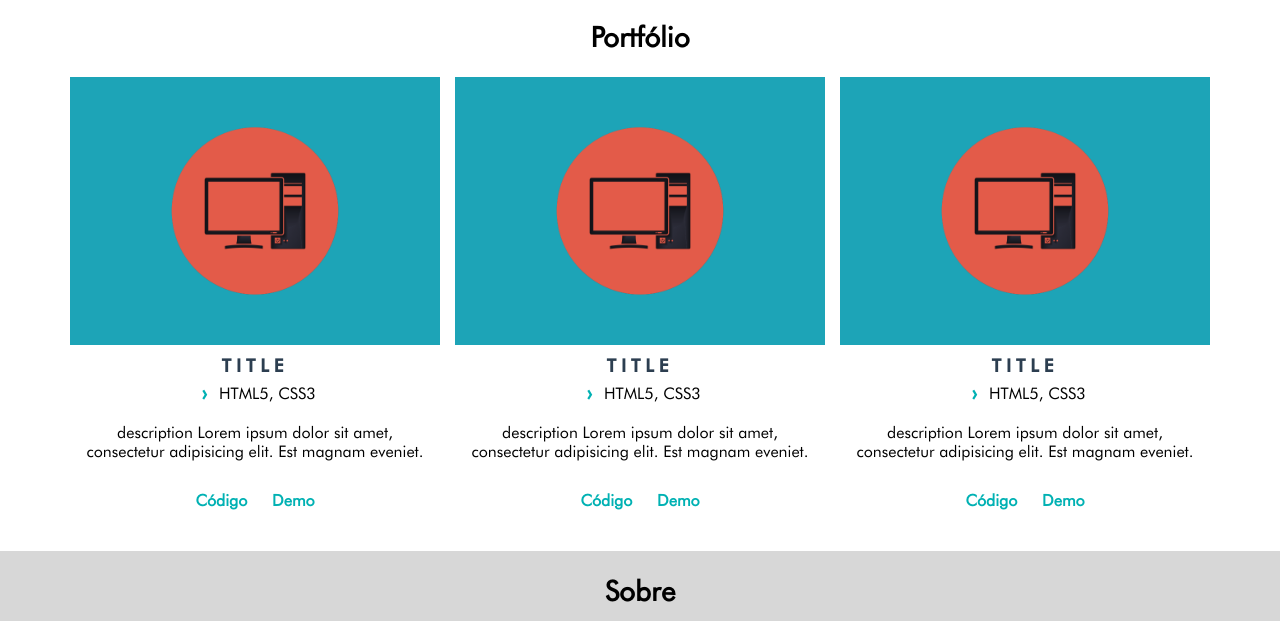
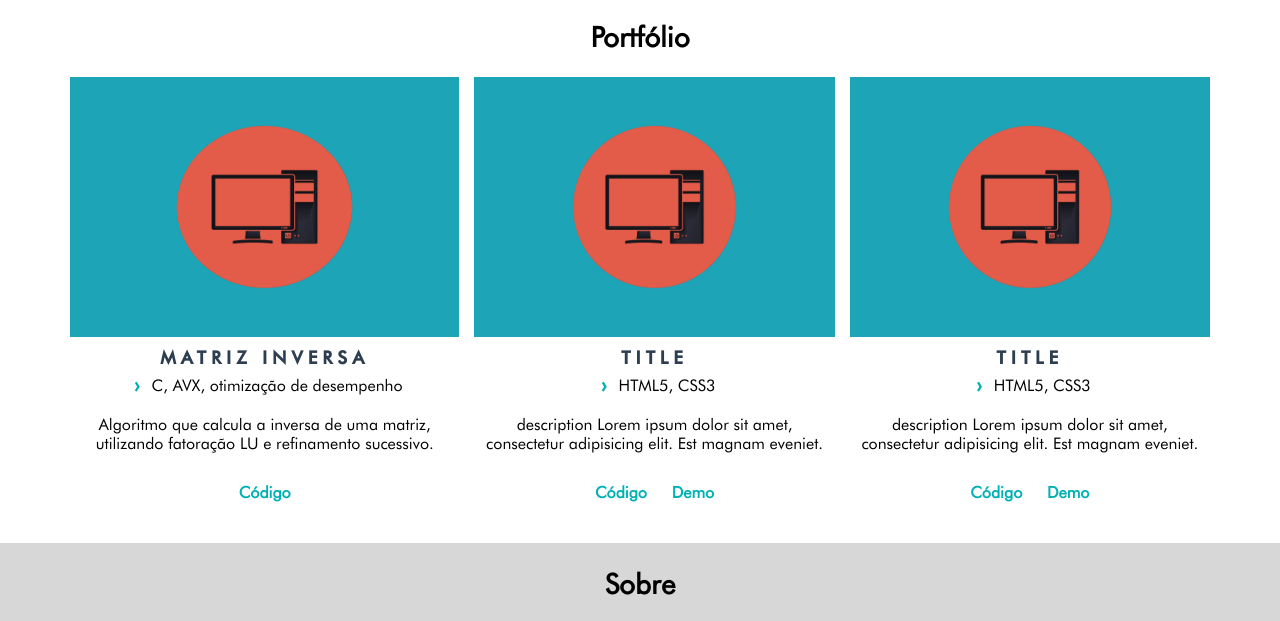
Before and after one commit to guilherme-dev/guilherme-dev.github.io, a website: page index.html in a window 1280 px wide. Shown: the part 603-1224 px from the top of the page. Drawn offline with nearby package versions, Linux system fonts and the light colour scheme.

Commit message:
add matriz inversa to portfolio

```diff
--- a/index.html
+++ b/index.html
@@ -48,15 +48,15 @@
 			<div class="row">
 				<div class="row__item work-item">
 					<figure>
-						<img src="dist/img/computer.png" alt="Imagem ilustrativa do projeto" title="Ícone minimalista de um computador.">
+						<img src="dist/img/computer.png" alt="Imagem ilustrativa do projeto" title="Scrrenshot do cabeçalho da documentação do projeto">
 						<figcaption>
-							<h3 class="work-item__title">Title</h3>
+							<h3 class="work-item__title">Matriz inversa</h3>
 							<ul class="work-item__tags">
-								<li>HTML5, CSS3</li>
+								<li>C, AVX, otimização de desempenho</li>
 							</ul>
-							<p class="work-item__desc">description Lorem ipsum dolor sit amet, consectetur adipisicing elit. Est magnam eveniet.</p>
-							<a href="#" class="work-item__link" target="_blank" rel="external" >Código</a>
-							<a href="#" class="work-item__link" target="_blank" rel="external" >Demo</a>
+							<p class="work-item__desc">Algoritmo que calcula a inversa de uma matriz, utilizando fatoração LU e refinamento sucessivo.</p>
+							<a href="https://github.com/guilherme-dev/matriz_inversa" class="work-item__link" target="_blank" rel="external" >Código</a>
+							<!-- <a href="#" class="work-item__link" target="_blank" rel="external" >Demo</a> -->
 						</figcaption>
 					</figure>
 				</div>
--- a/src/styles/partials/_home.scss
+++ b/src/styles/partials/_home.scss
@@ -60,6 +60,7 @@ body {
 	margin-bottom: 20px;
 	img {
 		width: 100%;
+		max-height: 260px;
 	}
 
 	&:last-child {
```
Also changed, not shown: dist/img/work1.png (added), dist/styles/main.css.
